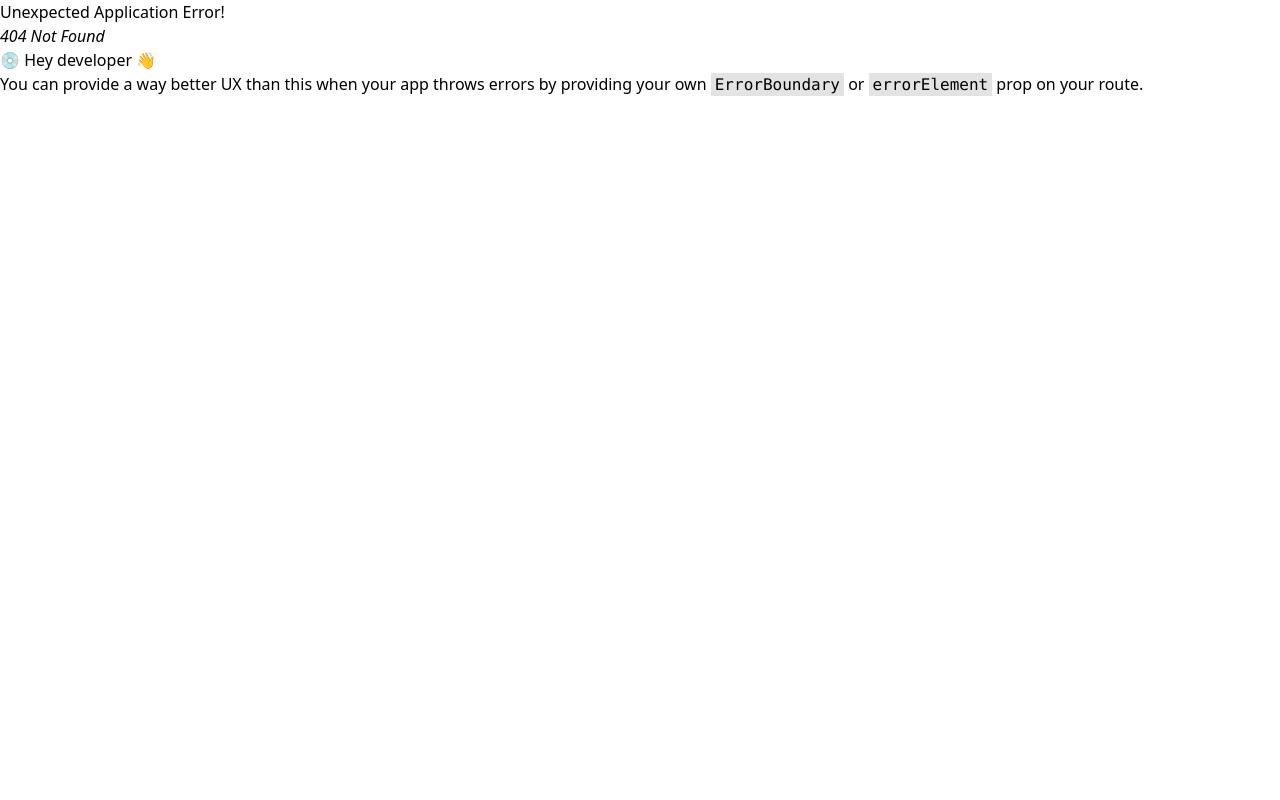
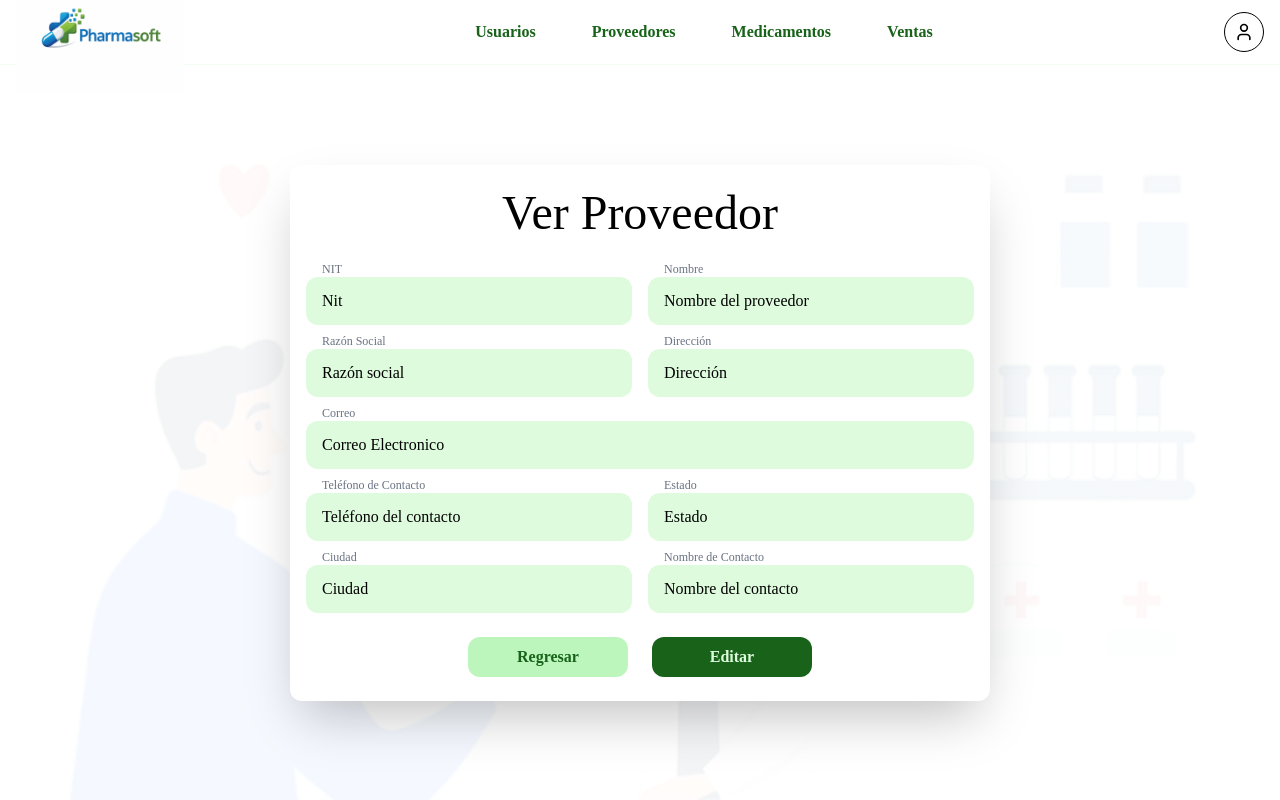
Before and after one commit to CJCPDev/proyecto-formativo-pharmasoft-sena, a React (Vite) app in the folder frontend/sena-pharmasoft/: page /ver-proveedor in a window 1280 px wide. Before the commit this address had no page. Built offline with nearby package versions, Linux system fonts and the light colour scheme; the HTML template or start-up script is replaced by a standard one.

Commit message:
feat: se agrego la ruta de la nueva pagina al router, se creo el archivo que contiene los datos de los proveedores, se agrego la pagina de entrada en la api de features-suppliers y pequeñas actualizaciones

```diff
--- /dev/null
+++ b/frontend/sena-pharmasoft/src/data/suppliers/suppliers.js
@@ -0,0 +1,14 @@
+export const suppliers = [
+    {
+        id:1,
+        nit:"Nit",
+        nombre:"Nombre del proveedor",
+        razonSocial:"Razón social",
+        direccion: "Dirección",
+        correo: "Correo Electronico",
+        telContacto: "Teléfono del contacto",
+        estado: "Estado",
+        ciudad: "Ciudad",
+        nombreContacto: "Nombre del contacto"
+    }
+]
--- /dev/null
+++ b/frontend/sena-pharmasoft/src/features/suppliers/components/CardSupplier.jsx
@@ -0,0 +1,91 @@
+import Button from "@/shared/components/Button";
+const CardSupplier = ({supplier}) => {
+
+    const {nit, nombre, razonSocial, direccion, correo, telContacto, estado, ciudad, nombreContacto} = supplier;
+
+
+    return(
+        <section className="flex flex-col gap-6 w-175 px-4 py-6 font-main">
+
+            <h1 className="text-5xl text-center">
+                Ver Proveedor
+            </h1>
+
+            <dl className="grid grid-cols-2 gap-x-4 gap-y-2 font-main">
+
+                <div>
+                    <dt className="px-4 text-xs text-text-mute">NIT</dt>
+                    <dd className="h-12 w-full bg-brand-soft p-4 rounded-xl flex items-center">
+                        {nit}
+                    </dd>
+                </div>
+
+                <div>
+                    <dt className="px-4 text-xs text-text-mute">Nombre</dt>
+                    <dd className="h-12 w-full bg-brand-soft p-4 rounded-xl flex items-center">
+                        {nombre}
+                    </dd>
+                </div>
+
+                <div>
+                    <dt className="px-4 text-xs text-text-mute">Razón Social</dt>
+                    <dd className="h-12 w-full bg-brand-soft p-4 rounded-xl flex items-center">
+                        {razonSocial}
+                    </dd>
+                </div>
+
+                <div>
+                    <dt className="px-4 text-xs text-text-mute">Dirección</dt>
+                    <dd className="h-12 w-full bg-brand-soft p-4 rounded-xl flex items-center">
+                        {direccion}
+                    </dd>
+                </div>
+
+                <div className="col-span-2">
+                    <dt className="px-4 text-xs text-text-mute">Correo</dt>
+                    <dd className="h-12 w-full bg-brand-soft p-4 rounded-xl flex items-center">
+                        {correo}
+                    </dd>
+                </div>
+
+                <div>
+                    <dt className="px-4 text-xs text-text-mute">Teléfono de Contacto</dt>
+                    <dd className="h-12 w-full bg-brand-soft p-4 rounded-xl flex items-center">
+                        {telContacto}
+                    </dd>
+                </div>
+
+                <div>
+                    <dt className="px-4 text-xs text-text-mute">Estado</dt>
+                    <dd className="h-12 w-full bg-brand-soft p-4 rounded-xl flex items-center">
+                        {estado}
+                    </dd>
+                </div>
+
+                <div>
+                    <dt className="px-4 text-xs text-text-mute">Ciudad</dt>
+                    <dd className="h-12 w-full bg-brand-soft p-4 rounded-xl flex items-center">
+                        {ciudad}
+                    </dd>
+                </div>
+
+                <div>
+                    <dt className="px-4 text-xs text-text-mute">Nombre de Contacto</dt>
+                    <dd className="h-12 w-full bg-brand-soft p-4 rounded-xl flex items-center">
+                        {nombreContacto}
+                    </dd>
+                </div>
+
+            </dl>
+
+            <div className="flex gap-6 justify-center items-center">
+                <Button variant="secondary" Size="sm">Regresar</Button>
+                <Button variant="primary">Editar</Button>
+            </div>
+
+        </section>
+
+    )
+}
+
+export default CardSupplier;
--- a/frontend/sena-pharmasoft/src/features/suppliers/index.js
+++ b/frontend/sena-pharmasoft/src/features/suppliers/index.js
@@ -1,3 +1,5 @@
 // Identificar dependencias profundas.
 // Implementar index.js en cada feature.
 // Definir APIs públicas coherentes con el dominio.
+
+export { default as SuppliersPage } from "./pages/SuppliersPage"
--- /dev/null
+++ b/frontend/sena-pharmasoft/src/features/suppliers/pages/SupplierListPage.jsx
@@ -0,0 +1,38 @@
+import Button from "@/shared/components/Button"
+import { Link } from "react-router-dom"
+export default function SuppliersListPage (){
+    return(
+        <div
+            className="relative grid gap-6 bg-white rounded-xl shadow-2xl p-4
+        ">
+            <h1 className="text-text-primary font-bold text-5xl text-center"> Listar Proveedores</h1>
+            <div className="flex justify-end gap-6">
+                <div className="border rounded-xl h-12 w-auto px-4 flex items-center">
+                    <Link to="/crear-proveedores" className="hover:text-text-primary transition hover:underline hover:underline-offset-2">
+                        Crear Proveedor
+                    </Link>
+                </div>
+                <div className="border rounded-xl h-12 w-auto px-4 flex items-center">
+                    <Link to="/ver-proveedor" className="hover:text-text-primary transition hover:underline hover:underline-offset-2">
+                        Ver Proveedor
+                    </Link>
+                </div>
+            </div>
+            <div className="flex gap-12">
+                <div className="w-100 h-52 border-2 border-black rounded-3xl">
+                    <table>
+
+                    </table>
+                </div>
+                <div className="w-xl h-80 border-2 border-black rounded-3xl">
+                    <table>
+
+                    </table>
+                </div>
+            </div>
+            <div>
+                <Button variant = "secondary">Regresar</Button>
+            </div>
+        </div>
+    )
+}
--- /dev/null
+++ b/frontend/sena-pharmasoft/src/features/suppliers/pages/SuppliersDetailPage.jsx
@@ -0,0 +1,14 @@
+import { suppliers } from "@/data/suppliers/suppliers.js"
+import CardSupplier from "../components/CardSupplier"
+
+export default function SuppliersDetailPage (){
+    {/* se renderiza una card por id */}
+    const supplier = suppliers.find(prod => prod.id === 1)
+    return(
+            <div>
+                <div className="relative bg-white rounded-xl shadow-2xl">
+                    {supplier && <CardSupplier supplier = {supplier}/>}
+                </div>
+            </div>
+    )
+}
--- a/frontend/sena-pharmasoft/src/features/suppliers/pages/SuppliersPage.jsx
+++ b/frontend/sena-pharmasoft/src/features/suppliers/pages/SuppliersPage.jsx
@@ -2,7 +2,7 @@ import SuppliersForm from "../components/SuppliersForm"
 export default function SuppliersPage (){
     return(
         <div
-           className="relative bg-white rounded-xl shadow-2xl p-8
+           className="relative bg-white rounded-xl shadow-2xl
         ">
 
             <SuppliersForm></SuppliersForm>
--- a/frontend/sena-pharmasoft/src/shared/layout/Navbar.jsx
+++ b/frontend/sena-pharmasoft/src/shared/layout/Navbar.jsx
@@ -41,7 +41,7 @@ const Navbar = ({variant = "solid"}) => {
               </Link>
             </li>
             <li>
-              <Link to="/proveedores" className="hover:text-primary transition hover:underline hover:underline-offset-2">
+              <Link to="/lista-proveedores" className="hover:text-primary transition hover:underline hover:underline-offset-2">
                 Proveedores
               </Link>
             </li>
```
Also changed, not shown: frontend/sena-pharmasoft/src/app/router/router.jsx (+12 -2 lines).
